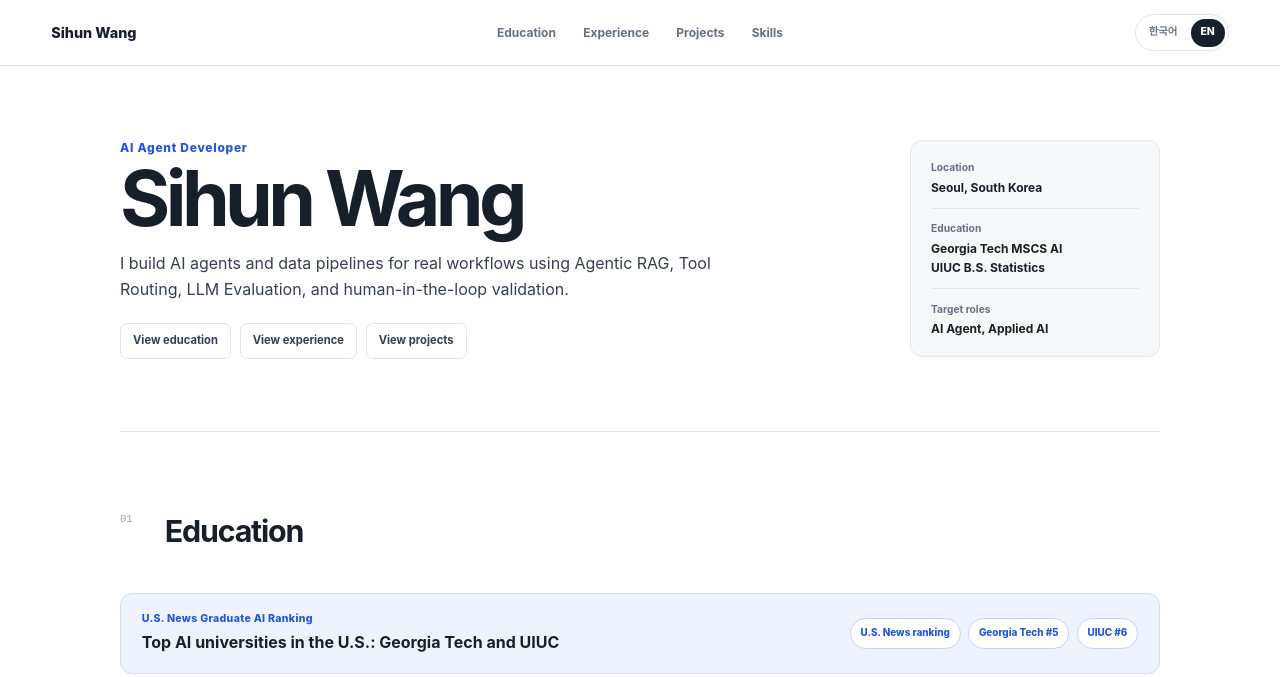
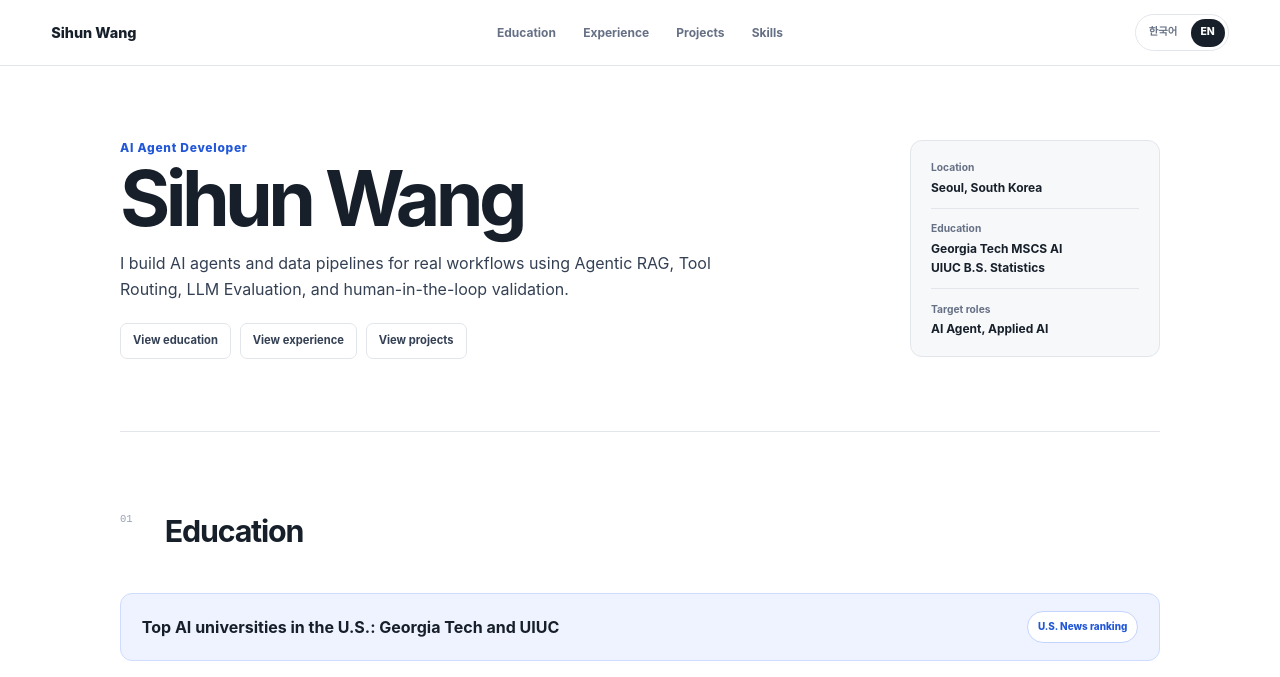
Before and after one commit to sihunwang-skala/sihunwang-skala, a plain HTML site: page docs/index.html in a window 1280 px wide. Shown: the top 677 px of the page. Drawn offline with Linux system fonts and the light colour scheme.

Commit message:
Simplify education ranking highlight and refine awards

```diff
--- a/docs/index.html
+++ b/docs/index.html
@@ -48,14 +48,9 @@
       <section class="resume-section page-shell" id="education">
         <div class="section-title"><span>01</span><div><h2 data-i18n="educationTitle">학력</h2></div></div>
         <div class="ranking-highlight">
-          <div>
-            <span data-i18n="rankingLabel">U.S. News Graduate AI Ranking</span>
-            <strong data-i18n="rankingSummary">미국 최상위 AI 대학: Georgia Tech와 UIUC</strong>
-          </div>
+          <div><strong data-i18n="rankingSummary">미국 최상위 AI 대학</strong></div>
           <div class="ranking-links">
             <a href="https://www.usnews.com/best-graduate-schools/top-science-schools/artificial-intelligence-rankings" target="_blank" rel="noreferrer" data-i18n="usNewsRanking">U.S. News 순위</a>
-            <a href="https://www.gatech.edu/about/rankings" target="_blank" rel="noreferrer">Georgia Tech #5</a>
-            <a href="https://siebelschool.illinois.edu/about/facts-and-rankings" target="_blank" rel="noreferrer">UIUC #6</a>
           </div>
         </div>
         <div class="education-list">
```
